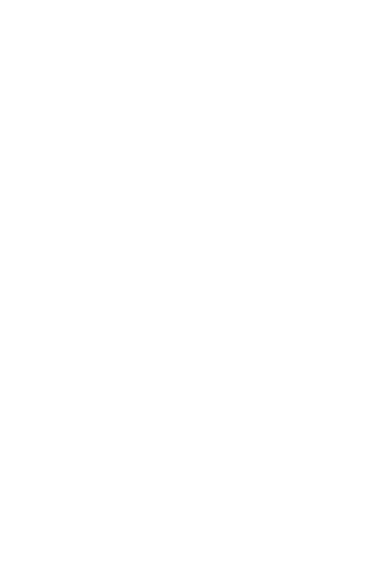
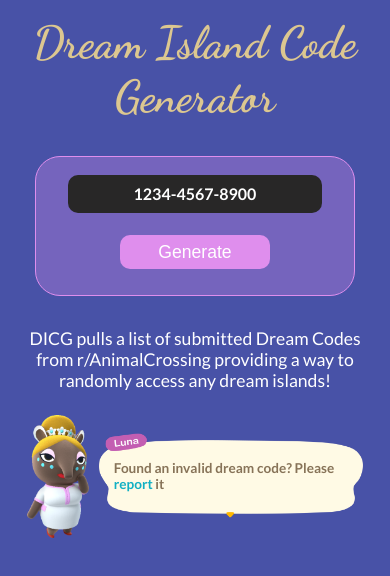
Before and after one commit to joe-orav/dream-address-generator, a website built with webpack: page public/index.html in a window 390 px wide. Built offline with nearby package versions, Linux system fonts and the light colour scheme.

Commit message:
Create mobile view of app

```diff
--- a/package.json
+++ b/package.json
@@ -20,6 +20,7 @@
   "homepage": "https://github.com/joe-orav/dicg#readme",
   "devDependencies": {
     "css-loader": "^4.2.0",
+    "file-loader": "^6.0.0",
     "html-webpack-plugin": "^4.3.0",
     "mini-css-extract-plugin": "^0.9.0",
     "sass": "^1.26.10",
--- a/public/index.html
+++ b/public/index.html
@@ -1,11 +1,43 @@
 <!DOCTYPE html>
 <html lang="en">
-<head>
-    <meta charset="UTF-8">
-    <meta name="viewport" content="width=device-width, initial-scale=1.0">
+  <head>
+    <meta charset="UTF-8" />
+    <meta name="viewport" content="width=device-width, initial-scale=1.0" />
     <title>Dream Island Code Generator</title>
-</head>
-<body>
-
-</body>
+  </head>
+  <body>
+    <main>
+      <section>
+        <h1 class="site-title">Dream Island Code Generator</h1>
+      </section>
+      <section>
+        <div class="code-section">
+          <div class="code-ctr">
+            <p class="code">1234-4567-8900</p>
+          </div>
+          <div class="generate-btn-ctr">
+            <button class="generate-btn">Generate</button>
+          </div>
+        </div>
+      </section>
+      <section>
+        <div class="description-ctr">
+          <p class="description">
+            DICG pulls a list of submitted Dream Codes from r/AnimalCrossing
+            providing a way to randomly access any dream islands!
+          </p>
+        </div>
+      </section>
+      <section>
+        <div class="report-area">
+          <div class="luna-img-ctr">
+            <img class="luna-img" src="./Luna.png" alt="Luna from Animal Crossing" />
+          </div>
+          <div class="report-message">
+            <p class="report-message-text">Found an invalid dream code? Please <span class="report-btn">report</span> it</p>
+          </div>
+        </div>
+      </section>
+    </main>
+  </body>
 </html>
--- a/src/style.scss
+++ b/src/style.scss
@@ -0,0 +1,111 @@
+@import url("https://fonts.googleapis.com/css2?family=Dancing+Script:wght@700&display=swap");
+@import url("https://fonts.googleapis.com/css2?family=Lato:wght@400;700&display=swap");
+
+$site-font-family: "Lato", sans-serif;
+$primary-color: #4852a7;
+$secondary-color: #df8eed;
+
+body {
+  background-color: $primary-color;
+  font-family: $site-font-family;
+}
+
+.site-title {
+  font-family: "Dancing Script", cursive;
+  text-align: center;
+  color: #dcc790;
+  font-size: 2.8rem;
+  margin: 1rem 0 2rem;
+}
+
+.code-section {
+  border: 1px solid $secondary-color;
+  border-radius: 25px;
+  width: 85%;
+  margin: auto;
+  background-color: rgba($secondary-color, 0.3);
+}
+
+.code-ctr {
+  background-color: #282727;
+  padding: 0.6rem 0;
+  margin: 1.1rem auto 1.4rem;
+  width: 80%;
+  border-radius: 10px;
+}
+
+.code {
+  margin: 0;
+  color: #fff;
+  font-weight: bold;
+  text-align: center;
+}
+
+.generate-btn-ctr {
+  margin: 0.6rem auto;
+  display: flex;
+}
+
+.generate-btn {
+  background: $secondary-color;
+  color: #fff;
+  border: none;
+  margin: 0 auto 1rem;
+  font-size: 1.1rem;
+  padding: 0.4rem;
+  border-radius: 10px;
+  width: 150px;
+}
+
+.description-ctr {
+  margin: 2rem auto 1.5rem;
+  width: 90%;
+  font-size: 1.1rem;
+}
+
+.description {
+  color: #fff;
+  text-align: center;
+}
+
+.report-area {
+  display: flex;
+  width: 90%;
+  margin: auto;
+  padding-bottom: 1rem;
+}
+
+.luna-img-ctr {
+  width: 70px;
+  margin-right: 10px;
+}
+
+.luna-img {
+  width: 100%;
+  height: auto;
+  display: block;
+}
+
+.report-message {
+    background: center / contain url("./dialog.png") no-repeat;
+    position: relative;
+    display: flex;
+    align-items: center;
+}
+
+.report-message-text {
+    font-weight: bold;
+    color: #877358;
+    margin: 0;
+    font-size: 0.85rem;
+    padding-right: 10px;
+    padding-left: 15px;
+}
+
+.report-btn {
+    color: #11B0C3;
+    &:hover {
+        text-decoration: underline;
+        cursor: pointer;
+    }
+}
--- a/webpack.base.js
+++ b/webpack.base.js
@@ -7,7 +7,23 @@ module.exports = {
     filename: "main.js",
     path: path.resolve(__dirname, "dist"),
   },
-  plugins: [new HtmlWebpackPlugin({
-    template: 'public/index.html'
-  })],
+  module: {
+    rules: [
+      {
+        test: /\.(png|svg|jpg|gif)$/,
+        use: {
+          loader: "file-loader",
+          options: {
+            name: "[name].[ext]",
+            outputPath: "imgs",
+          },
+        },
+      },
+    ],
+  },
+  plugins: [
+    new HtmlWebpackPlugin({
+      template: "public/index.html",
+    }),
+  ],
 };
```
Also changed, not shown: public/Luna.png (added), src/dialog.png (added), 1 other file.
